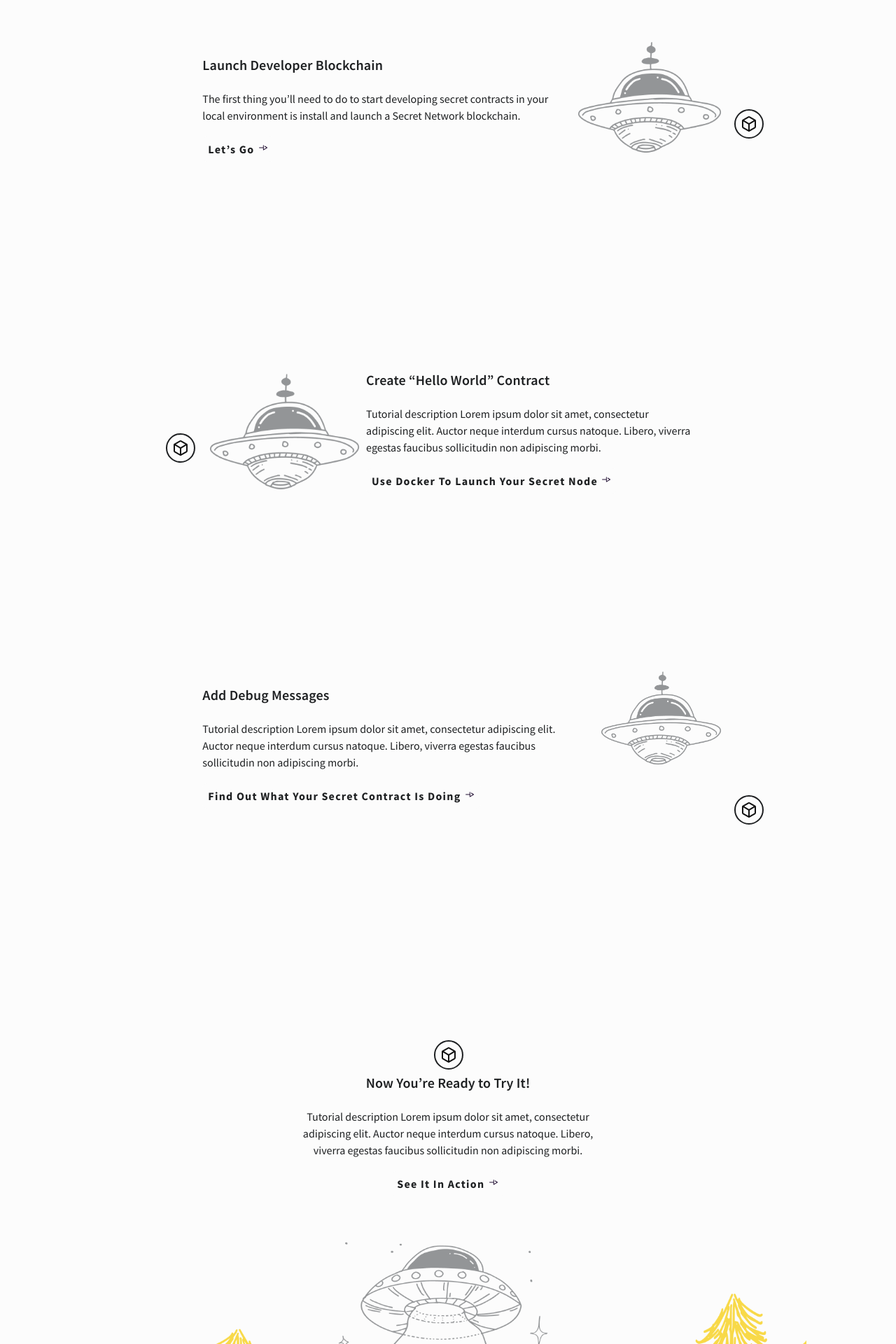
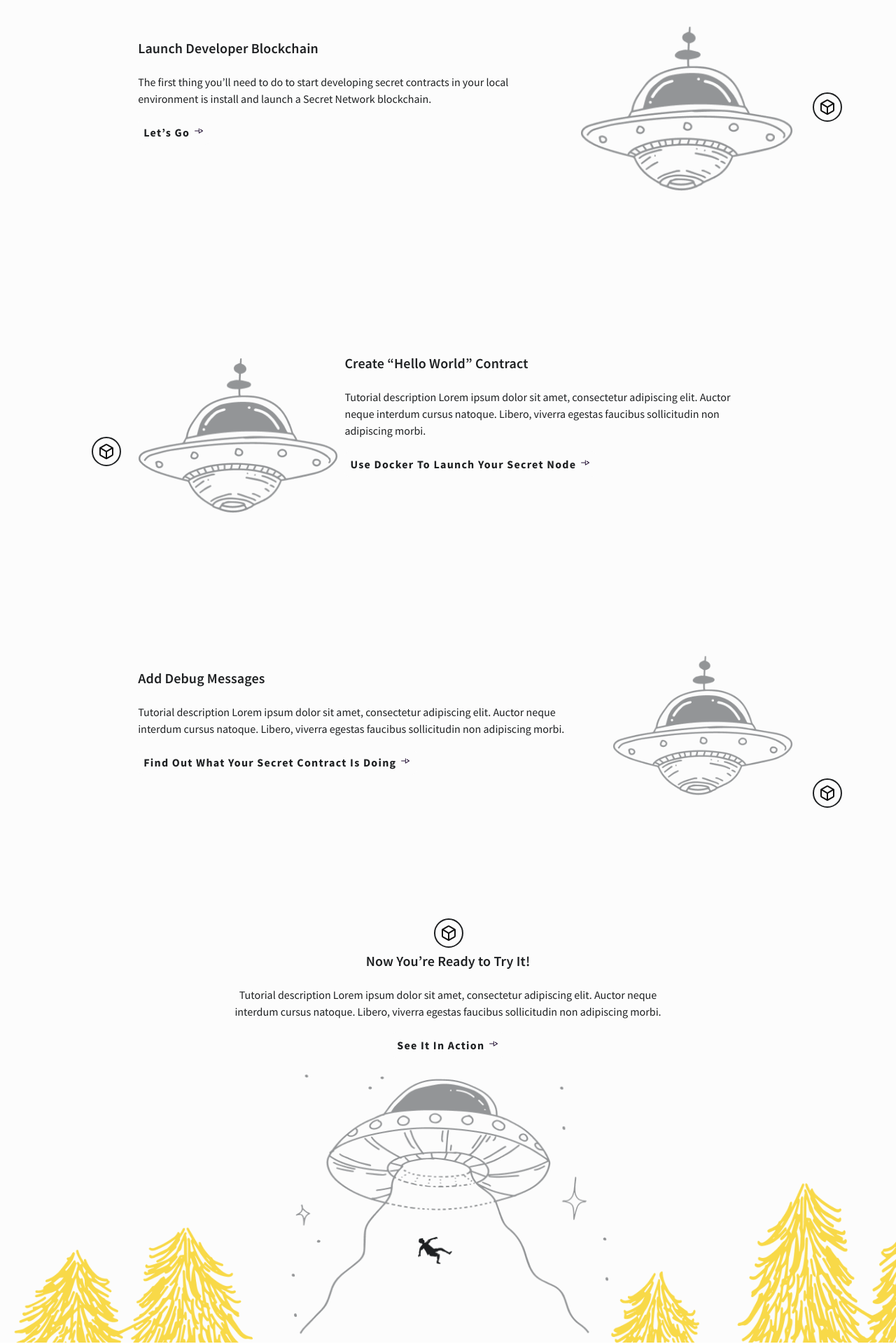
Before and after one commit to marician-net/secret-box, a Vue app: page /tutorial in a window 1280 px wide. Shown: the part 540-2460 px from the top of the page at 70% size. Built offline with nearby package versions, Linux system fonts and the light colour scheme.

Commit message:
fix some style

```diff
--- a/src/components/common/InputFile.vue
+++ b/src/components/common/InputFile.vue
@@ -16,16 +16,38 @@
       accept=".pdf,.jpg,.jpeg,.png"
     />
 
-<svg width="21" height="21" viewBox="0 0 21 21" fill="none" xmlns="http://www.w3.org/2000/svg">
-<path d="M5.38948 7.98403H4.45648C2.42148 7.98403 0.771484 9.63403 0.771484 11.669L0.771484 16.544C0.771484 18.578 2.42148 20.228 4.45648 20.228H15.5865C17.6215 20.228 19.2715 18.578 19.2715 16.544V11.659C19.2715 9.63003 17.6265 7.98403 15.5975 7.98403L14.6545 7.98403" stroke="#200E32" stroke-width="1.5" stroke-linecap="round" stroke-linejoin="round"/>
-<path d="M10.0215 1.19057V13.2316" stroke="#200E32" stroke-width="1.5" stroke-linecap="round" stroke-linejoin="round"/>
-<path d="M7.10645 4.11877L10.0214 1.19077L12.9374 4.11877" stroke="#200E32" stroke-width="1.5" stroke-linecap="round" stroke-linejoin="round"/>
+    <svg
+      width="21"
+      height="21"
+      viewBox="0 0 21 21"
+      fill="none"
+      xmlns="http://www.w3.org/2000/svg"
+    >
+      <path
+        d="M5.38948 7.98403H4.45648C2.42148 7.98403 0.771484 9.63403 0.771484 11.669L0.771484 16.544C0.771484 18.578 2.42148 20.228 4.45648 20.228H15.5865C17.6215 20.228 19.2715 18.578 19.2715 16.544V11.659C19.2715 9.63003 17.6265 7.98403 15.5975 7.98403L14.6545 7.98403"
+        stroke="#200E32"
+        stroke-width="1.5"
+        stroke-linecap="round"
+        stroke-linejoin="round"
+      />
+      <path
+        d="M10.0215 1.19057V13.2316"
+        stroke="#200E32"
+        stroke-width="1.5"
+        stroke-linecap="round"
+        stroke-linejoin="round"
+      />
+      <path
+        d="M7.10645 4.11877L10.0214 1.19077L12.9374 4.11877"
+        stroke="#200E32"
+        stroke-width="1.5"
+        stroke-linecap="round"
+        stroke-linejoin="round"
+      />
     </svg>
 
-    <div class="input-text">
-        <span>Add File</span> or Drop File
-    </div>
-      <ul class="mt-4 list-data" v-if="this.filelist.length" >
+    <div class="input-text"><span>Add File</span> or Drop File</div>
+    <ul class="mt-4 list-data" v-if="this.filelist.length">
       <li class="text-sm p-1" v-for="file in filelist" :key="file">
         {{ file.name }}
         <button
@@ -77,18 +99,19 @@
       event.currentTarget.classList.remove("bg-green-300");
     },
   },
-}
+};
 </script>
 
-<style lang="scss" >
- .input-box{
+<style lang="scss">
+.input-box {
   display: flex;
+  flex-wrap: wrap;
   justify-items: center;
   justify-content: center;
   /* Grayscale / Background */
-    background: #F7F7FC;
+  background: #f7f7fc;
   /* Grayscale / Body */
-    border: 1px solid #4E4B66;
+  border: 1px solid #4e4b66;
   box-sizing: border-box;
   border-radius: 8px;
   padding: 16px 16px;
@@ -96,16 +119,23 @@
   @media (max-width: 1024px) {
     width: 100%;
   }
-   & svg{
+  & ul{
+    width: 100%;
+    list-style: none;
+    padding: 10px 10%;
+  }
+  & svg {
     margin-right: auto;
+    width: 10%;
   }
-    & .input-file{
-        display: none;
+  & .input-file {
+    position: absolute;
+    opacity: 0;
   }
-    & .input-text{
-        width: 100%;
+  & .input-text {
+    width: 90%;
     text-align: center;
-        & span{
+    & span {
       color: var(--secondary-dark);
     }
   }
--- a/src/components/common/Social.vue
+++ b/src/components/common/Social.vue
@@ -77,6 +77,9 @@
 </template>
 
 <style lang="scss">
+.social-icon{
+  margin-left: 10px;
+}
 .social-icon:hover {
   opacity: 0.8;
 }
--- a/src/components/layout/Navbar.vue
+++ b/src/components/layout/Navbar.vue
@@ -52,8 +52,8 @@
           />
         </svg>
       </li>
-      <li class="nav-dropdown" @click="toggleDropdown = !toggleDropdown">
-        <div class="nav-dropdown-link">
+      <li class="nav-dropdown" >
+        <div class="nav-dropdown-link" @click="toggleDropdown = !toggleDropdown">
           <span>Boxes</span>
           <svg
             width="8"
@@ -78,7 +78,7 @@
               : 'navbar-dropdown font-gobold'
           "
         >
-          <li @click="$router.push('/secret-counter')">
+          <li @click="to('/secret-counter')">
             <img src="/img/box-gray.png" alt="Secret Counter" />
             <h4>Secret Counter</h4>
           </li>
@@ -130,6 +130,10 @@
       this.toggleMenu = false;
       this.toggleDropdown = false;
     },
+    to(link){
+      this.toggleMenu = false;
+      this.$router.push(link)
+    }
   },
   watch: {
     $route(to, from) {
--- a/src/pages/Support.vue
+++ b/src/pages/Support.vue
@@ -192,11 +192,13 @@
       </div>
       <div class="support-title">
         <h2>Support Ticket</h2>
+        <br>
         <p class="max-width">
           The best way to get support directly from SecretChainGirl Foundation!
           Open a support ticket to start a conversation with us. This will help
           us in building our FAQ to assist future Secret Boxers!
         </p>
+        <br>
       </div>
       <form action="#" class="form-support" @submit="submitData">
         <div class="form-group">
--- a/src/pages/Tutorial.vue
+++ b/src/pages/Tutorial.vue
@@ -293,8 +293,8 @@
             </svg>
           </a>
         </div>
-        <img class="il-1" src="/img/ufo-2.png" alt="" />
-        <img class="bg-1" src="/img/bg1.png" alt="" />
+        <img class="il-1" src="/img/ufo-2.png" alt="il 1" />
+        <img class="bg-1" src="/img/bg1.png" alt="bg 1" />
       </div>
     </div>
 
@@ -308,17 +308,15 @@
   display: flex;
   flex-wrap: wrap;
   width: 100%;
-  padding: 0 10%;
   align-items: center;
   align-content: center;
 }
 .tutorial {
-  padding: 50px 0;
+  padding-top: 50px;
   display: flex;
   flex-wrap: wrap;
   position: relative;
   margin: auto;
-  margin-bottom: 150px;
   &__hero {
 
     padding: 0 30%;
@@ -394,21 +392,21 @@
       position: absolute;
       right: -5%;
       top: 30%;
-      // &:after {
-      //   border-bottom: 1px solid black;
-      //   border-right: 1px solid black;
-      //   border-bottom-right-radius: 50px;
-      //   content: "";
-      //   position: absolute;
-      //   top: 40px;
-      //   right: 20px;
-      //   height: 160px;
-      //   width: 800px;
-      //   z-index: -1;
-      //   @media (max-width: 1024px) {
-      //     height: 520px;
-      //   }
-      // }
+      &:after {
+        border-bottom: 1px solid black;
+        border-right: 1px solid black;
+        border-bottom-right-radius: 50px;
+        content: "";
+        position: absolute;
+        top: 40px;
+        right: 20px;
+        height: 160px;
+        width: 100%;
+        z-index: -1;
+        @media (max-width: 1024px) {
+          height: 520px;
+        }
+      }
     }
     & .icon-2 {
       position: absolute;
@@ -426,7 +424,6 @@
     }
   }
   & .step-end {
-    padding: 0 5%;
     flex-wrap: wrap;
     @media (max-width: 1024px) {
       width: auto;
@@ -437,8 +434,6 @@
       padding: 0 25%;
       text-align: center;
       margin: auto;
-      margin-top: 150px;
-      padding-bottom: 50px;
       @media (max-width: 404px) {
         padding: 0 10px;
       }
@@ -453,7 +448,7 @@
     & .bg-1 {
       width: 100%;
       position: absolute;
-      bottom: 70px;
+      bottom: 0;
       left: 0;
     }
   }
--- /dev/null
+++ b/src/pages/exampleComponent.vue
@@ -0,0 +1,3 @@
+<template>
+    hiii
+</template>
```
Lines whose indentation alone changed are shown as unchanged.
